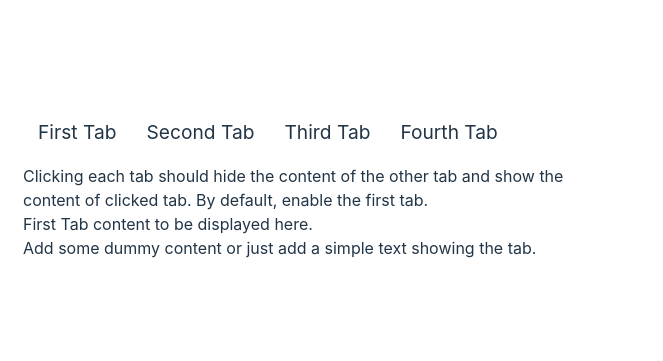
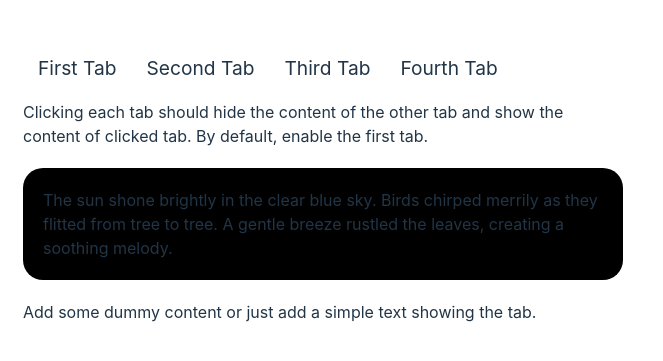
Before and after one commit to Jaunty5899/SimpleTabs, a React (Vite) app: page / in a window 1280 px wide. Shown: the part 211-572 px from the top of the page, without its empty margins (0-663 px from the left). Built offline with nearby package versions, Linux system fonts and the light colour scheme.

Commit message:
functioning tabs done

```diff
--- a/src/App.css
+++ b/src/App.css
@@ -21,6 +21,12 @@ li {
   border-bottom: 3px solid transparent;
   transition: border-color 0.25s linear;
 }
-li:active {
+.active {
   border-color: white;
 }
+.tabData {
+  border-radius: 20px;
+  background-color: black;
+  margin: 20px 0px;
+  padding: 20px;
+}
--- a/src/App.jsx
+++ b/src/App.jsx
@@ -2,10 +2,26 @@ import { useState } from "react";
 import "./App.css";
 
 const tabs = [
-  { tabName: "First Tab" },
-  { tabName: "Second Tab" },
-  { tabName: "Third Tab" },
-  { tabName: "Fourth Tab" },
+  {
+    tabName: "First Tab",
+    tabData:
+      "The sun shone brightly in the clear blue sky. Birds chirped merrily as they flitted from tree to tree. A gentle breeze rustled the leaves, creating a soothing melody.",
+  },
+  {
+    tabName: "Second Tab",
+    tabData:
+      "The bustling city streets were alive with activity. Pedestrians hurried along the sidewalks, weaving through the traffic. Towering skyscrapers cast long shadows over the busy intersections below.",
+  },
+  {
+    tabName: "Third Tab",
+    tabData:
+      "The waves crashed against the rocky shoreline, their rhythmic roar filling the air. Seagulls soared overhead, their cries echoing across the vast expanse of the ocean. The salty tang of the sea breeze invigorated the senses.",
+  },
+  {
+    tabName: "Fourth Tab",
+    tabData:
+      "The forest floor was carpeted with a thick layer of fallen leaves. Sunlight filtered through the canopy of trees, casting a warm glow on the mossy undergrowth. The air was filled with the earthy scent of damp soil and decaying foliage.",
+  },
 ];
 
 function App() {
@@ -17,7 +33,7 @@ function App() {
           return (
             <li
               onClick={() => {
-                return console.log(tabs.indexOf(e) + 1);
+                setTab(tabs.indexOf(e));
               }}
             >
               {e.tabName}
@@ -28,7 +44,7 @@ function App() {
       <div className="dataHolder">
         Clicking each tab should hide the content of the other tab and show the
         content of clicked tab. By default, enable the first tab.
-        <div>{tabs[tab].tabName} content to be displayed here.</div>
+        <div className="tabData">{tabs[tab].tabData}</div>
         Add some dummy content or just add a simple text showing the tab.
       </div>
     </div>
```
